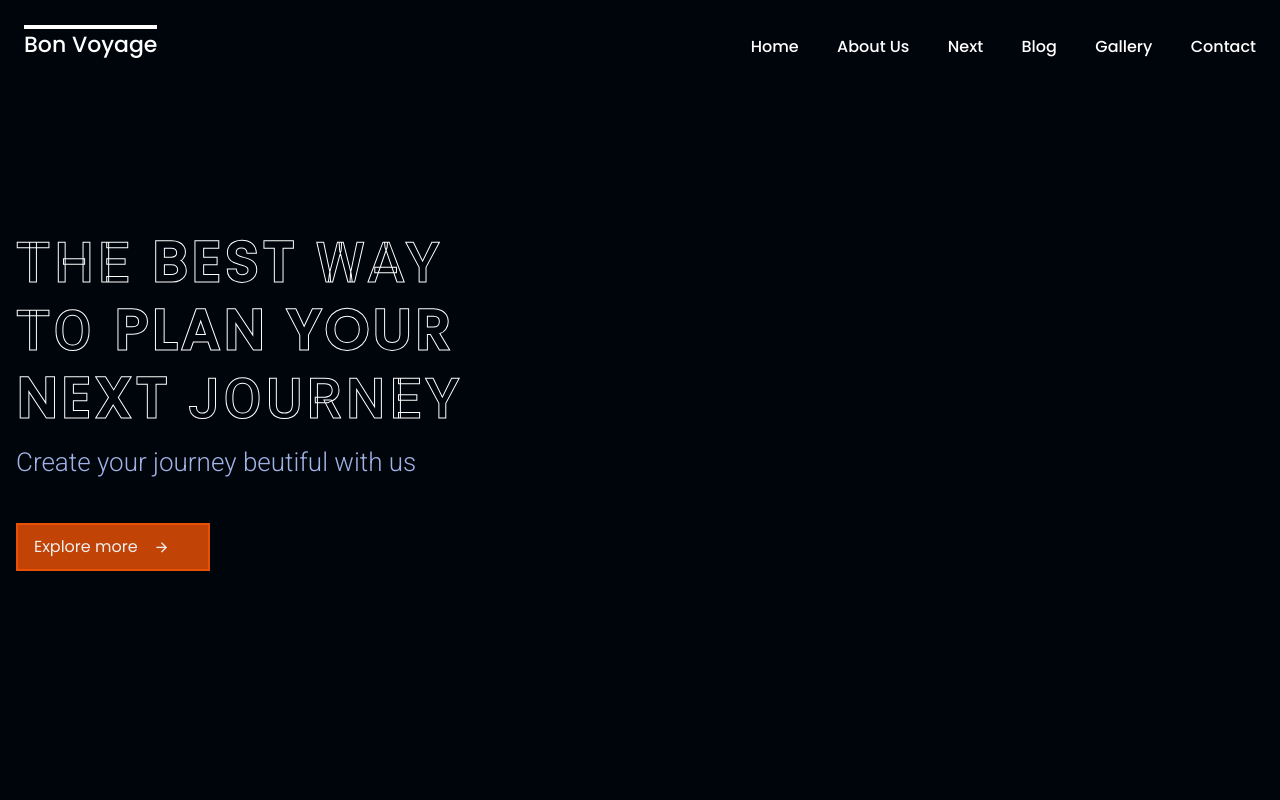
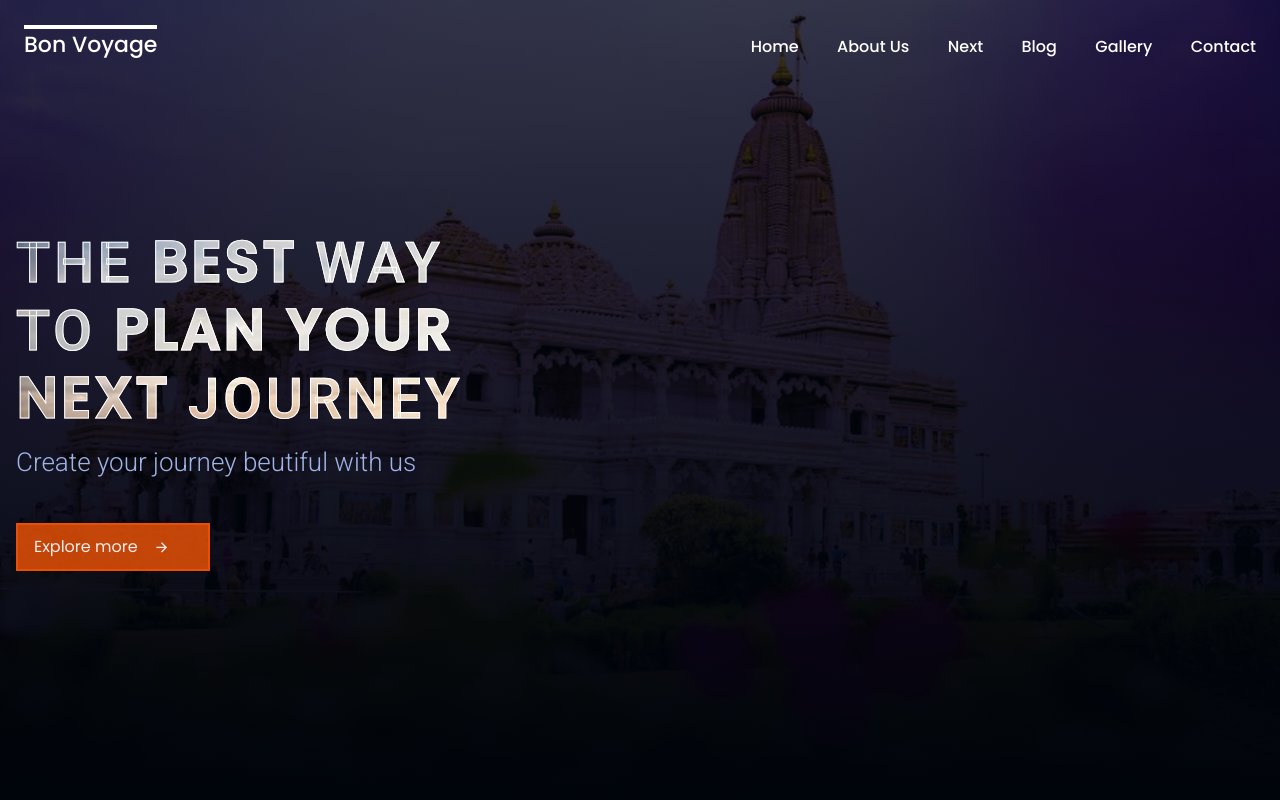
Before and after one commit to BhattAwanish/tourism, a plain HTML site: page index.html in a window 1280 px wide. Shown: the top 800 px of the page. Drawn offline with nearby package versions, Linux system fonts and the light colour scheme.

Commit message:
Update style.css

```diff
--- a/style.css
+++ b/style.css
@@ -102,7 +102,7 @@ h4 {
 
 
 .home {
-    background: linear-gradient(to top, #00040b, #00040bbb), url(./assets/header.avif);
+    background: linear-gradient(to top, #00040b, #00040bbb), url(./header.avif);
     background-repeat: no-repeat;
     background-position: top right;
     background-size: cover;
@@ -128,7 +128,7 @@ h4 {
     letter-spacing: 4px;
     text-transform: uppercase;
     font-weight: 500;
-    background-image: url(./assets/ox.jpg);
+    background-image: url(./ox.jpg);
     -webkit-text-fill-color: transparent;
     -webkit-background-clip: text;
     -webkit-text-stroke: 1px #fff;
```
